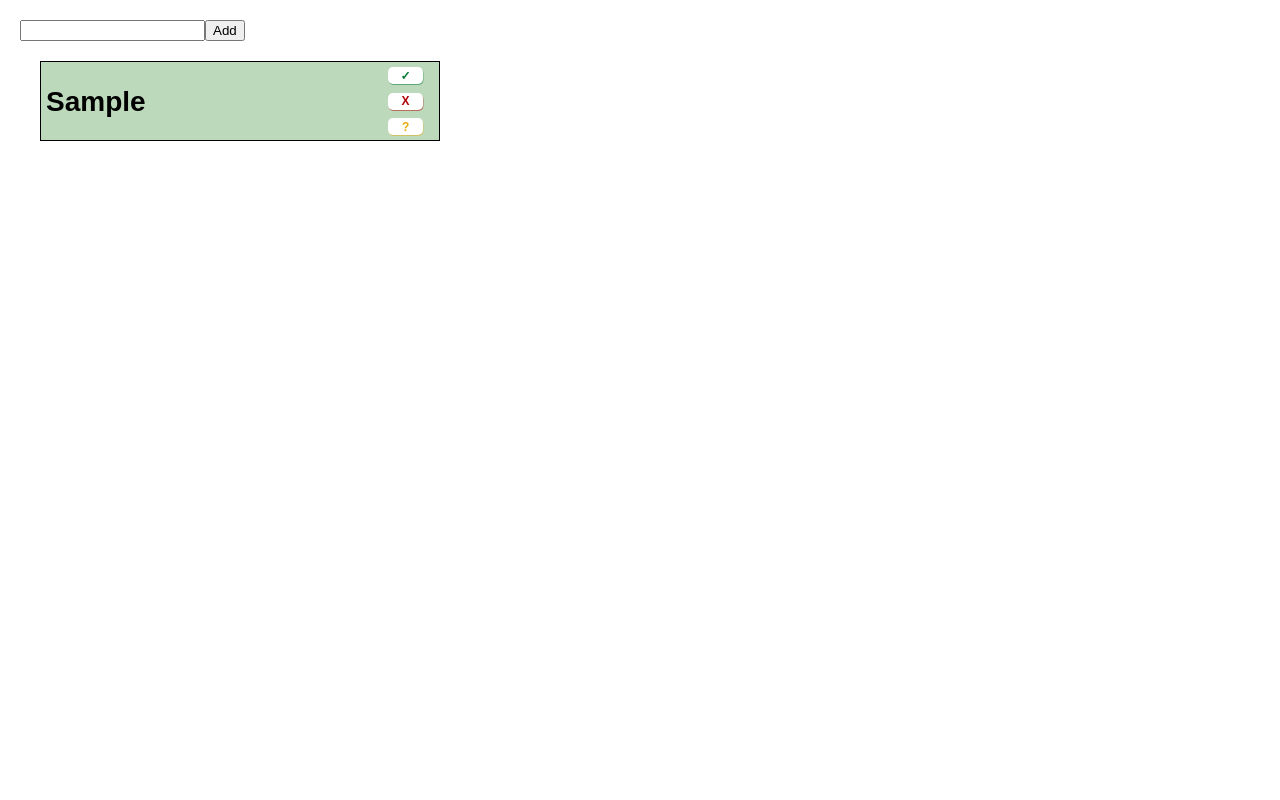
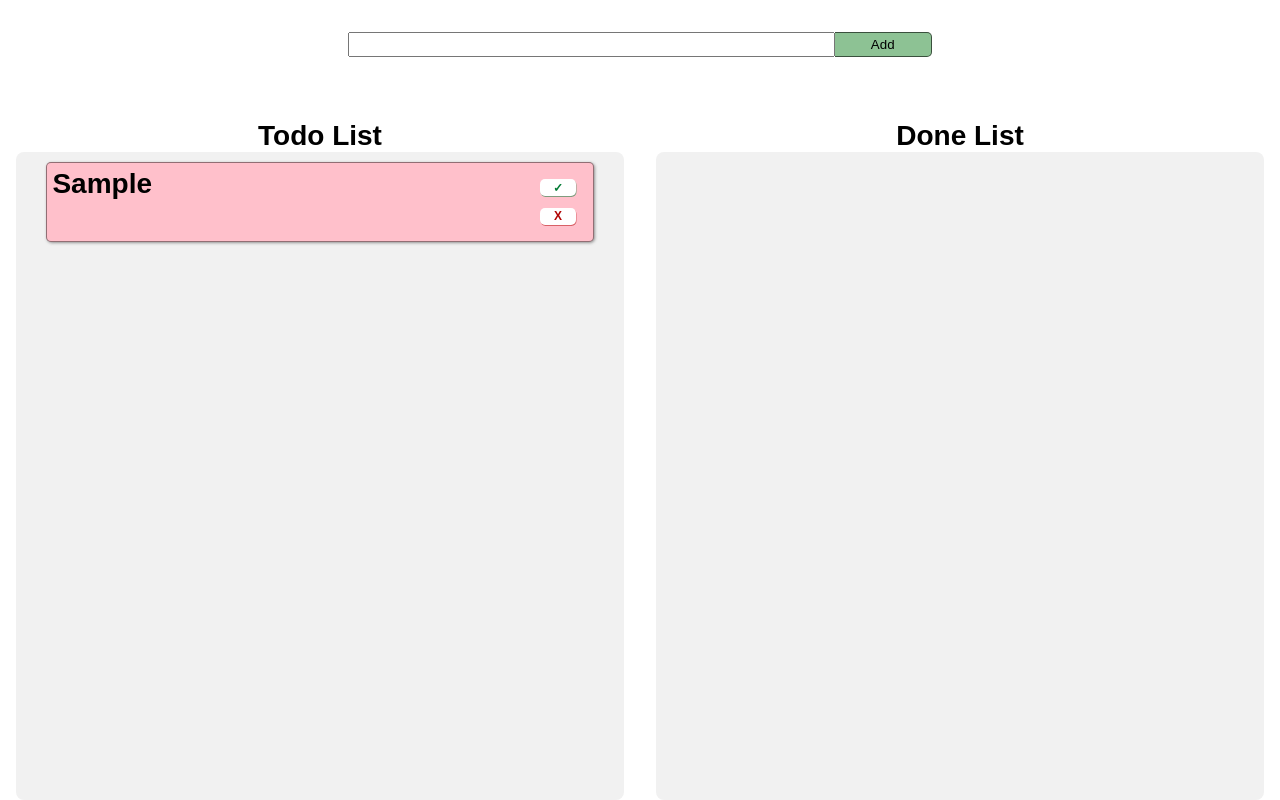
Before and after one commit to tttiiimmm1/ToDo, a React (Create React App) app: page / in a window 1280 px wide. Both pictures are taken after typing "Sample" into the empty fields and a click on the button "Add". Built offline with nearby package versions, Linux system fonts and the light colour scheme.

Commit message:
Added some changes along with two columns

```diff
--- a/src/AddTodo.js
+++ b/src/AddTodo.js
@@ -6,16 +6,22 @@ export default function AddTodo({ currentTodo, setCurrentTodo, setAllTodos }) {
   };
   const handleSubmit = () => {
     if (currentTodo !== "") {
-      setAllTodos((prevTodo) => [...prevTodo, currentTodo]);
+      const id = new Date() + currentTodo;
+      const newTodo = {
+        text: currentTodo,
+        status: false,
+        id,
+      };
+      setAllTodos((prevTodo) => [...prevTodo, newTodo]);
       setCurrentTodo("");
     }
   };
   return (
-    <>
+    <div className="inputBox">
       <input value={currentTodo} onChange={handleChange} />
-      <button type="button" onClick={handleSubmit}>
+      <button type="button" onClick={handleSubmit} className="addButton">
         Add
       </button>
-    </>
+    </div>
   );
 }
--- a/src/App.js
+++ b/src/App.js
@@ -9,15 +9,44 @@ export default function App() {
 
   return (
     //key for uniquely identifying array items
-    <>
+    <div className="app">
       <AddTodo
         currentTodo={currentTodo}
         setCurrentTodo={setCurrentTodo}
         setAllTodos={setAllTodos}
       />
-      {allTodos.map((todo, i) => (
-        <Todo text={todo} key={i} listKey={i} setAllTodos={setAllTodos} />
-      ))}
-    </>
+      <div className="notDoneContainer basicContainer">
+        <h1>Todo List</h1>
+        <div className="subContainer">
+          {allTodos
+            .filter((item) => !item.status)
+            .map((todo) => (
+              <Todo
+                text={todo.text}
+                key={todo.id}
+                status={todo.status}
+                listKey={todo.id}
+                setAllTodos={setAllTodos}
+              />
+            ))}
+        </div>
+      </div>
+      <div className="doneContainer basicContainer">
+        <h1>Done List</h1>
+        <div className="subContainer">
+          {allTodos
+            .filter((item) => item.status)
+            .map((todo) => (
+              <Todo
+                text={todo.text}
+                key={todo.id}
+                status={todo.status}
+                listKey={todo.id}
+                setAllTodos={setAllTodos}
+              />
+            ))}
+        </div>
+      </div>
+    </div>
   );
 }
--- a/src/Todo.js
+++ b/src/Todo.js
@@ -1,27 +1,44 @@
 import React from "react";
-import './index.css';
-import DefaultButton from './DefaultButton.js'
+import "./index.css";
+import DefaultButton from "./DefaultButton.js";
 
-export default function Todo({ text, listKey, setAllTodos }) {
+export default function Todo({ text, status, listKey, setAllTodos }) {
   const handleDelete = () => {
     setAllTodos((prevTodos) => {
       const newOutput = [];
-      prevTodos.forEach((todo, i) => {
-        if (i !== listKey) newOutput.push(todo);
+      prevTodos.forEach((todo) => {
+        if (todo.id !== listKey) newOutput.push(todo);
       });
       return newOutput;
     });
   };
+
+  const changeStatus = () => {
+    setAllTodos((prev) => {
+      const removed = prev.filter((todo) => todo.id !== listKey);
+      const updatedTodo = {
+        text,
+        status: !status,
+        id: listKey,
+      };
+      return [...removed, updatedTodo];
+    });
+  };
+
   return (
-      <div className="task">
-        <div className="task-text">
-          <h1>{text}</h1>
-        </div>
-        <div className="task-buttons">
-          <DefaultButton type1="done" action={handleDelete} text="✓"/>
-          <DefaultButton type1="delete" action={handleDelete} text="X"/>
-          <DefaultButton type1="wip" action={handleDelete} text="?"/>
-        </div>
+    <div className={`task ${status ? "doneStatus" : "undone"}`}>
+      <div className="task-text">
+        <h1>{text}</h1>
+        <h1>{status}</h1>
       </div>
+      <div className="task-buttons">
+        {status ? (
+          <DefaultButton type1="wip" action={changeStatus} text="?" />
+        ) : (
+          <DefaultButton type1="done" action={changeStatus} text="✓" />
+        )}
+        <DefaultButton type1="delete" action={handleDelete} text="X" />
+      </div>
+    </div>
   );
 }
--- a/src/index.css
+++ b/src/index.css
@@ -1,72 +1,94 @@
+* {
+  margin: 0;
+  padding: 0;
+  box-sizing: border-box;
+}
+
 body {
   font: 14px "Century Gothic", Futura, sans-serif;
-  margin: 20px;
 }
 
-ol, ul {
-  padding-left: 30px;
+.app {
+  width: 100vw;
+  display: grid;
+  grid-template-rows: 15vh 85vh;
+  grid-template-columns: 50vw 50vw;
+  grid-template-areas:
+    "add-todo add-todo"
+    "left right";
 }
 
-.board-row:after {
-  clear: both;
-  content: "";
-  display: table;
+.inputBox {
+  grid-area: add-todo;
+  display: flex;
+  padding: 2rem;
+  justify-content: center;
 }
 
-.status {
-  margin-bottom: 10px;
+input {
+  height: 25px;
+  width: 40%;
 }
 
-.square {
-  background: #fff;
-  border: 1px solid #999;
-  float: left;
-  font-size: 24px;
-  font-weight: bold;
-  line-height: 34px;
-  height: 34px;
-  margin-right: -1px;
-  margin-top: -1px;
-  padding: 0;
-  text-align: center;
-  width: 34px;
+.subContainer {
+  display: flex;
+  flex-direction: column;
+  align-items: center;
+  width: 95%;
+  height: 100%;
+  border-radius: 8px;
+  background-color: rgb(241, 241, 241);
 }
 
-.square:focus {
-  outline: none;
+.addButton {
+  height: 25px;
+  width: 8%;
+  border: 1px rgba(0, 0, 0, 0.589) solid;
+  border-left: none;
+  border-radius: 0px 5px 5px 0px;
+  background-color: rgb(141, 194, 148);
 }
 
-.kbd-navigation .square:focus {
-  background: #ddd;
+.addButton:hover {
+  background-color: rgb(178, 221, 184);
+  transition: 300ms;
 }
 
-.game {
+.basicContainer {
   display: flex;
-  flex-direction: row;
+  justify-content: flex-start;
+  align-items: center;
+  flex-direction: column;
 }
 
-.game-info {
-  margin-left: 20px;
+.notDoneContainer {
+  grid-area: left;
 }
 
-.add-todo {
-  left: 30px;
+.doneContainer {
+  grid-area: right;
 }
 
 .task {
   display: flex;
   position: relative;
-  width: 400px;
+  width: 90%;
   height: 80px;
-  left: 10px;
-  top: 10px;
-  margin: 10px;
   padding: 5px;
+  margin-top: 10px;
 
+  border: 1px solid #0000006e;
+  border-radius: 5px;
+  box-sizing: border-box;
+  box-shadow: 1px 1px 3px rgba(58, 57, 57, 0.5);
+}
 
-  background: rgba(39, 129, 32, 0.3);
-  border: 1px solid #000000;
-  box-sizing: border-box;
+.doneStatus {
+  background-color: rgb(166, 211, 166);
+}
+
+.undone {
+  background-color: pink;
 }
 
 .task-text {
@@ -76,10 +98,9 @@ ol, ul {
 .task-buttons {
   display: flex;
   flex-direction: column;
-  justify-content: space-between;
+  justify-content: space-evenly;
   align-items: center;
   width: 60px;
-
 }
 
 .task-end-button {
```
Also changed, not shown: src/DefaultButton.js (+4 -6 lines).
